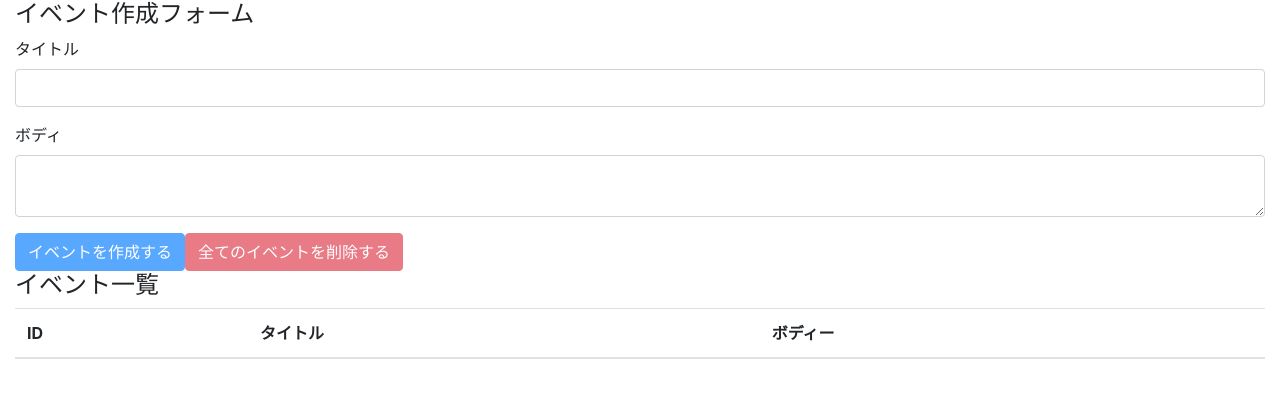
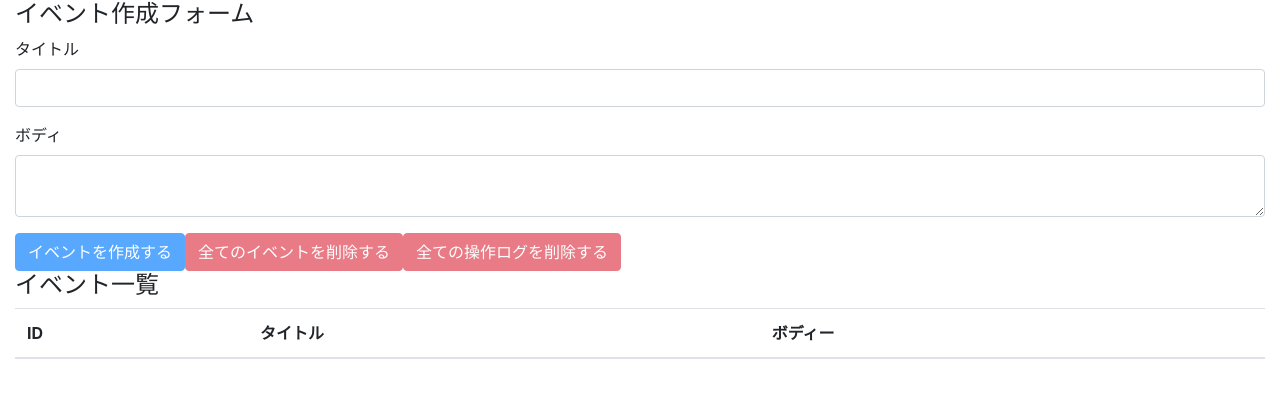
Before and after one commit to osakana0630/react-hooks-101, a React (Create React App) app: page / in a window 1280 px wide. Shown: the top 398 px of the page. Built offline with nearby package versions, Linux system fonts and the light colour scheme.

Commit message:
delete all operation logs

```diff
--- a/src/components/EventForm.js
+++ b/src/components/EventForm.js
@@ -57,6 +57,16 @@
 
     const unCreatable = title === "" || body === "";
 
+    const deleteAllOperationLogs = e => {
+        e.preventDefault();
+        const result = window.confirm("全ての操作ログを本当に削除しても良いですか？")
+        if(result) {
+            dispatch({
+                type: DELETE_ALL_OPERATION_LOGS
+            })
+        }
+    };
+
 
     return (
         <React.Fragment>
@@ -84,9 +94,9 @@
                     />
                 </div>
                 <button className="btn btn-primary" onClick={addEvent} disabled={unCreatable}>イベントを作成する</button>
-                <button className="btn btn-danger" onClick={deleteAllEvents}
-                        disabled={state.events.length === 0}>全てのイベントを削除する
-                </button>
+                <button className="btn btn-danger" onClick={deleteAllEvents} disabled={state.events.length === 0}>全てのイベントを削除する</button>
+                <button className="btn btn-danger" onClick={deleteAllOperationLogs} disabled={state.operationLogs.length === 0} >全ての操作ログを削除する</button>
+
             </form>
         </React.Fragment>
     )
```
